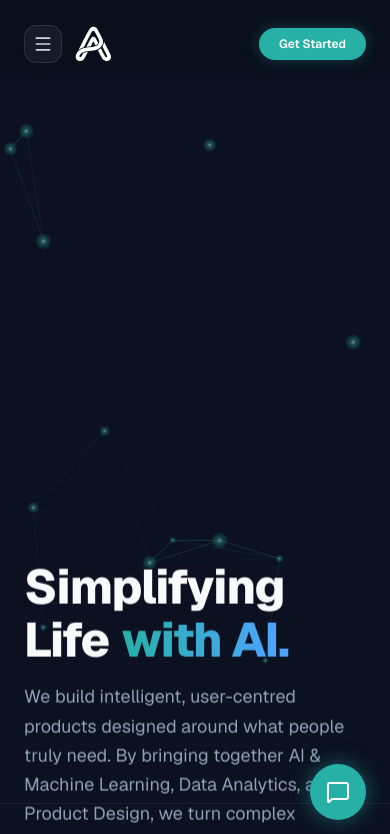
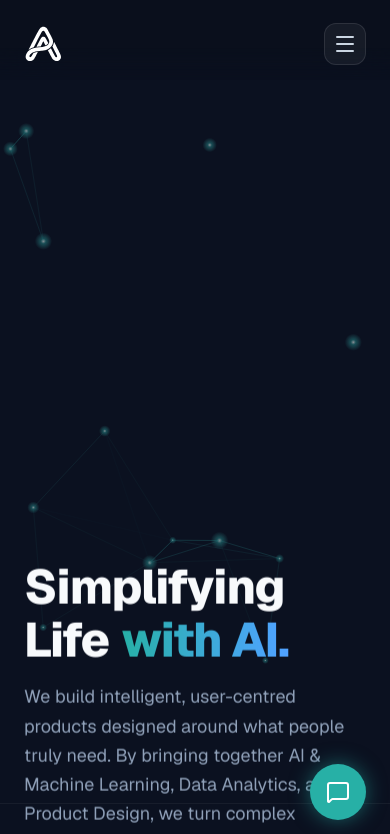
Before and after one commit to Abdul-Rahman258/asaanlabs-website, a Next.js app: page / in a window 390 px wide. Shown: the top 834 px of the page. Built offline with nearby package versions, Linux system fonts and the light colour scheme.

Commit message:
Move hamburger to far right on mobile, add Get Started inside mobile menu, and update placeholders

```diff
--- a/src/app/page.tsx
+++ b/src/app/page.tsx
@@ -138,18 +138,8 @@ export default function Home() {
       >
         <div className="absolute inset-0 bg-[#0a0f1c]/60 backdrop-blur-2xl [mask-image:linear-gradient(to_bottom,black_60%,transparent)]" />
         <div className="max-w-7xl mx-auto px-6 h-20 md:h-24 pt-2 md:pt-4 flex items-center justify-between relative pointer-events-auto">
-          {/* Left: Mobile Hamburger Beside Logo & Company Logo (Name hidden on phone format) */}
+          {/* Left: Company Logo (Name hidden on mobile, shown on laptop/desktop) */}
           <div className="flex items-center gap-3 relative z-10">
-            {/* Hamburger Button: Phone only */}
-            <button
-              onClick={() => setMobileMenuOpen(!mobileMenuOpen)}
-              className="md:hidden p-2 rounded-xl bg-white/5 border border-white/10 text-slate-300 hover:text-white hover:bg-white/10 active:scale-95 transition-all focus:outline-none"
-              aria-label={mobileMenuOpen ? "Close menu" : "Open menu"}
-            >
-              {mobileMenuOpen ? <X className="w-5 h-5 text-primary" /> : <Menu className="w-5 h-5" />}
-            </button>
-
-            {/* Company Logo & Brand Name */}
             <a href="#" className="flex items-center gap-3 hover:opacity-80 transition-opacity">
               <Image src="/AsaanLabsLogoOnly.svg" alt="Asaan Labs Logo" width={38} height={38} className="rounded-md" />
               {/* Name hidden on mobile phone, shown only on laptop/desktop */}
@@ -168,15 +158,27 @@ export default function Home() {
             <a href="#why-us" className="hover:text-primary transition-colors drop-shadow-md">Why Us</a>
           </div>
 
-          {/* Right: Only Get Started button */}
+          {/* Right: Desktop Get Started button & Mobile Hamburger button (all the way to the right) */}
+          <div className="flex items-center gap-3 relative z-10">
+            {/* Desktop Get Started button */}
             <motion.a
               whileHover={{ scale: 1.05 }}
               whileTap={{ scale: 0.95 }}
               href="#contact"
-            className="px-5 md:px-6 py-2 md:py-2.5 bg-primary text-white text-xs md:text-sm font-semibold rounded-full shadow-[0_0_15px_rgba(39,176,166,0.3)] hover:shadow-[0_0_25px_rgba(39,176,166,0.5)] transition-all relative z-10"
+              className="hidden md:inline-flex px-6 py-2.5 bg-primary text-white text-sm font-semibold rounded-full shadow-[0_0_15px_rgba(39,176,166,0.3)] hover:shadow-[0_0_25px_rgba(39,176,166,0.5)] transition-all"
             >
               Get Started
             </motion.a>
+
+            {/* Mobile Hamburger button: all the way to the right */}
+            <button
+              onClick={() => setMobileMenuOpen(!mobileMenuOpen)}
+              className="md:hidden p-2 rounded-xl bg-white/5 border border-white/10 text-slate-300 hover:text-white hover:bg-white/10 active:scale-95 transition-all focus:outline-none"
+              aria-label={mobileMenuOpen ? "Close menu" : "Open menu"}
+            >
+              {mobileMenuOpen ? <X className="w-6 h-6 text-primary" /> : <Menu className="w-6 h-6" />}
+            </button>
+          </div>
         </div>
 
         {/* Mobile Hamburger Drawer Menu */}
@@ -230,15 +232,26 @@ export default function Home() {
                   Why Us
                   <ArrowRight className="w-4 h-4 opacity-50" />
                 </a>
-                <div className="pt-2 border-t border-white/10">
                 <a
                   href="#contact"
                   onClick={() => setMobileMenuOpen(false)}
-                    className="py-2.5 px-3 rounded-xl text-primary font-semibold hover:bg-primary/10 transition-colors flex items-center justify-between"
+                  className="py-2.5 px-3 rounded-xl hover:bg-white/5 hover:text-primary transition-colors flex items-center justify-between"
                 >
                   Contact Us
+                  <ArrowRight className="w-4 h-4 opacity-50" />
+                </a>
+
+                {/* Get Started inside mobile hamburger */}
+                <div className="pt-3 border-t border-white/10 mt-1">
+                  <motion.a
+                    whileTap={{ scale: 0.98 }}
+                    href="#contact"
+                    onClick={() => setMobileMenuOpen(false)}
+                    className="w-full py-3 bg-primary text-white text-sm font-semibold rounded-xl shadow-[0_0_20px_rgba(39,176,166,0.3)] hover:shadow-[0_0_30px_rgba(39,176,166,0.5)] transition-all flex items-center justify-center gap-2"
+                  >
+                    Get Started
                     <ArrowRight className="w-4 h-4" />
-                  </a>
+                  </motion.a>
                 </div>
               </div>
             </motion.div>
@@ -589,7 +602,7 @@ export default function Home() {
                    <input
                      type="text"
                      name="name"
-                     placeholder="John Doe"
+                     placeholder="e.g Muhammad Khan"
                      required
                      className="w-full px-5 py-3 bg-white/5 backdrop-blur-md border border-white/20 rounded-xl focus:outline-none focus:border-primary focus:ring-1 focus:ring-primary text-sm md:text-base text-white placeholder:text-slate-500 transition-all"
                    />
@@ -603,7 +616,7 @@ export default function Home() {
                    <input
                      type="email"
                      name="email"
-                     placeholder="johndoe@asaanlabs.com"
+                     placeholder="name@gmail.com"
                      required
                      className="w-full px-5 py-3 bg-white/5 backdrop-blur-md border border-white/20 rounded-xl focus:outline-none focus:border-primary focus:ring-1 focus:ring-primary text-sm md:text-base text-white placeholder:text-slate-500 transition-all"
                    />
@@ -616,7 +629,7 @@ export default function Home() {
                    </label>
                    <textarea
                      name="message"
-                     placeholder="your message/request here"
+                     placeholder="How can we help u"
                      required
                      rows={3}
                      className="w-full px-5 py-3 bg-white/5 backdrop-blur-md border border-white/20 rounded-xl focus:outline-none focus:border-primary focus:ring-1 focus:ring-primary text-sm md:text-base text-white placeholder:text-slate-500 transition-all resize-none"
```
Lines whose indentation alone changed are shown as unchanged.
